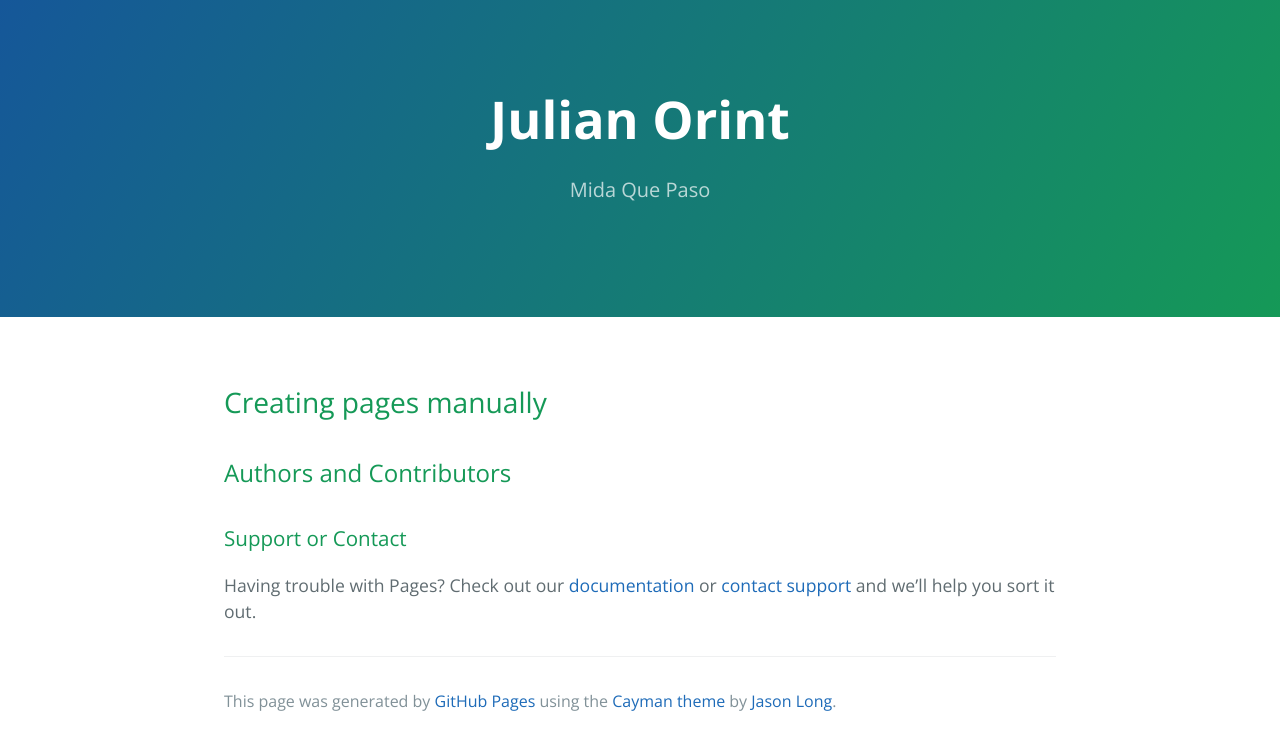
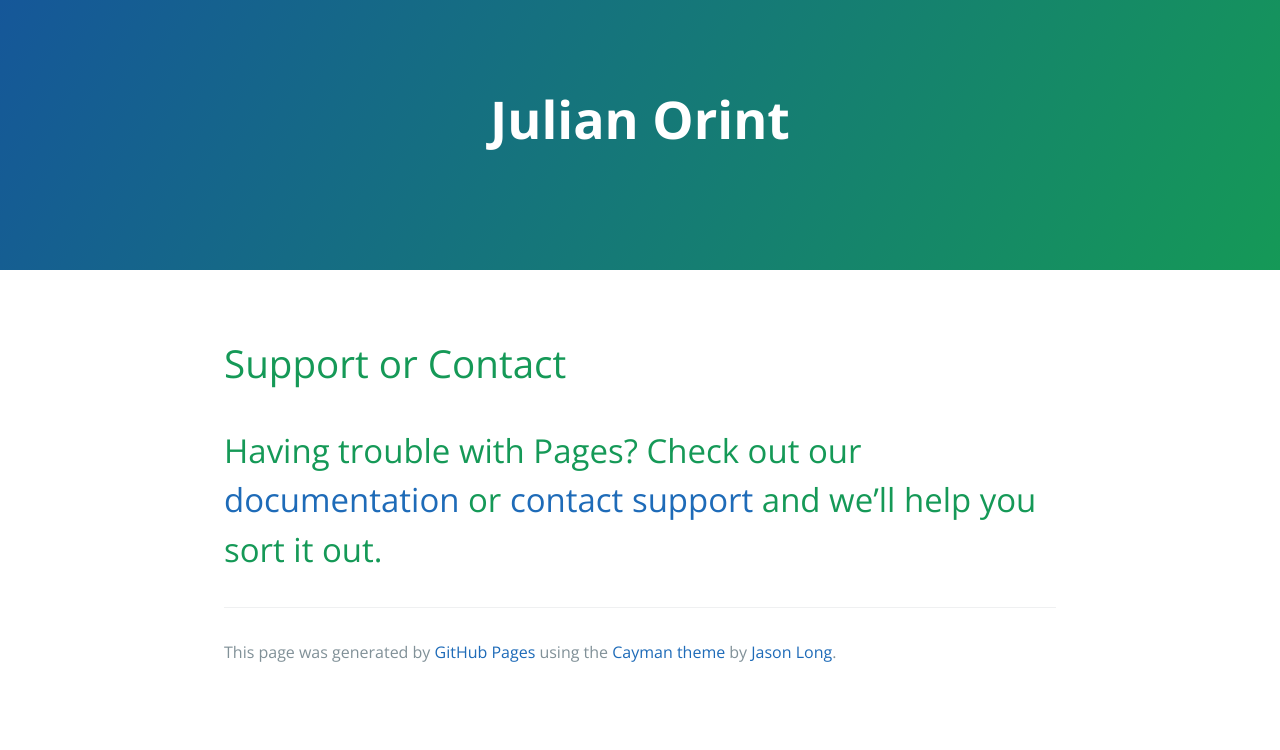
Before and after one commit to JOrint/JOrint.github.io, a plain HTML site: page index.html in a window 1280 px wide. Drawn offline with nearby package versions, Linux system fonts and the light colour scheme.

Commit message:
Update index.html

```diff
--- a/index.html
+++ b/index.html
@@ -12,32 +12,32 @@
   <body>
     <section class="page-header">
       <h1 class="project-name">Julian Orint</h1>
-      <h2 class="project-tagline">Mida Que Paso</h2>
+      <h2 class="project-tagline">    </h2>
     </section>
 
     <section class="main-content">
-      <h3>
-<a    </h3>
+                  <h3>
+<a               </h3>
 
 <p>               </p>
 
 <h3>
-<a                   </h3>
+<a </h3>
 
 <p>                 </p>
 
 <h3>
-<a id="creating-pages-manually" class="anchor" href="#creating-pages-manually" aria-hidden="true"><span aria-hidden="true" class="octicon octicon-link"></span></a>Creating pages manually</h3>
+<a id=              </h3>
 
 <p>                 </p>
 
 <h3>
-<a id="authors-and-contributors" class="anchor" href="#authors-and-contributors" aria-hidden="true"><span aria-hidden="true" class="octicon octicon-link"></span></a>Authors and Contributors</h3>
+<a id=    </h3>
 
 <p>                 </p>
 
 <h3>
-<a id="support-or-contact" class="anchor" href="#support-or-contact" aria-hidden="true"><span aria-hidden="true" class="octicon octicon-link"></span></a>Support or Contact</h3>
+<a id="s"></span></a>Support or Contact</h3>
 
 <p>Having trouble with Pages? Check out our <a href="https://help.github.com/pages">documentation</a> or <a href="https://github.com/contact">contact support</a> and we’ll help you sort it out.</p>
 
```
